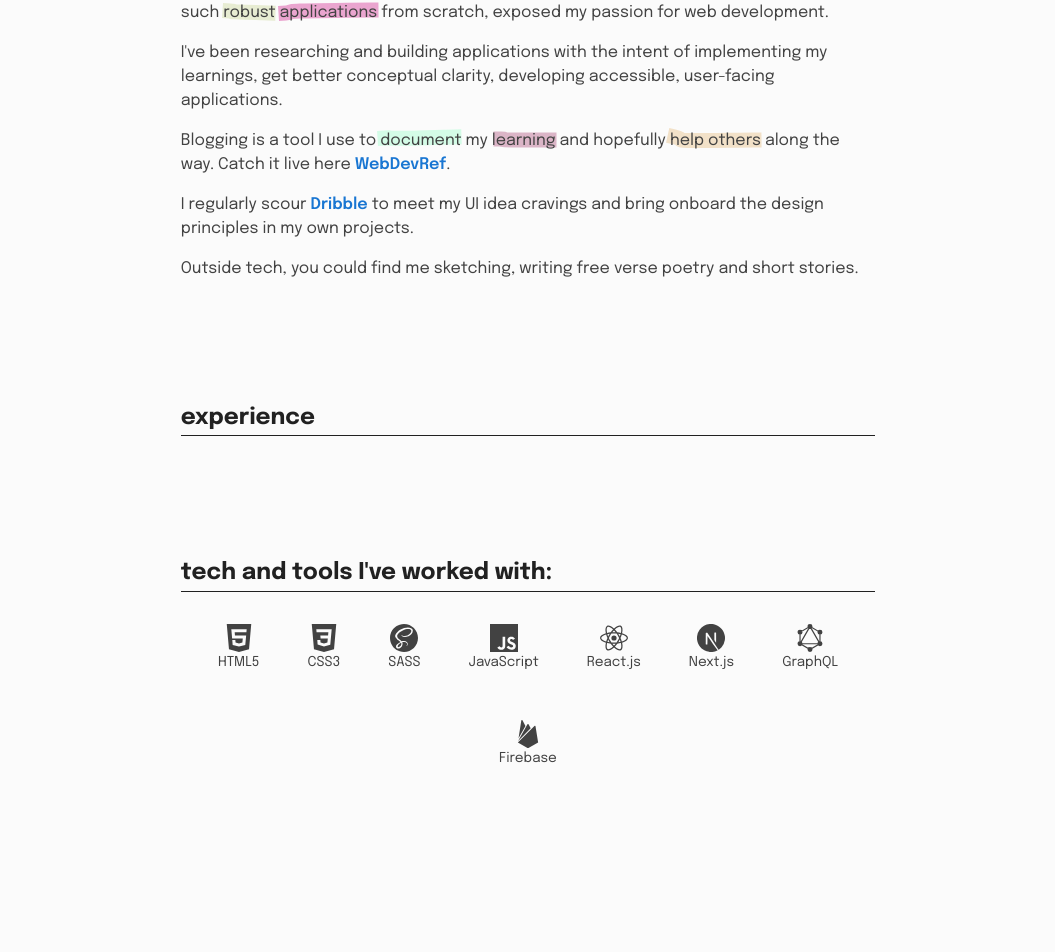
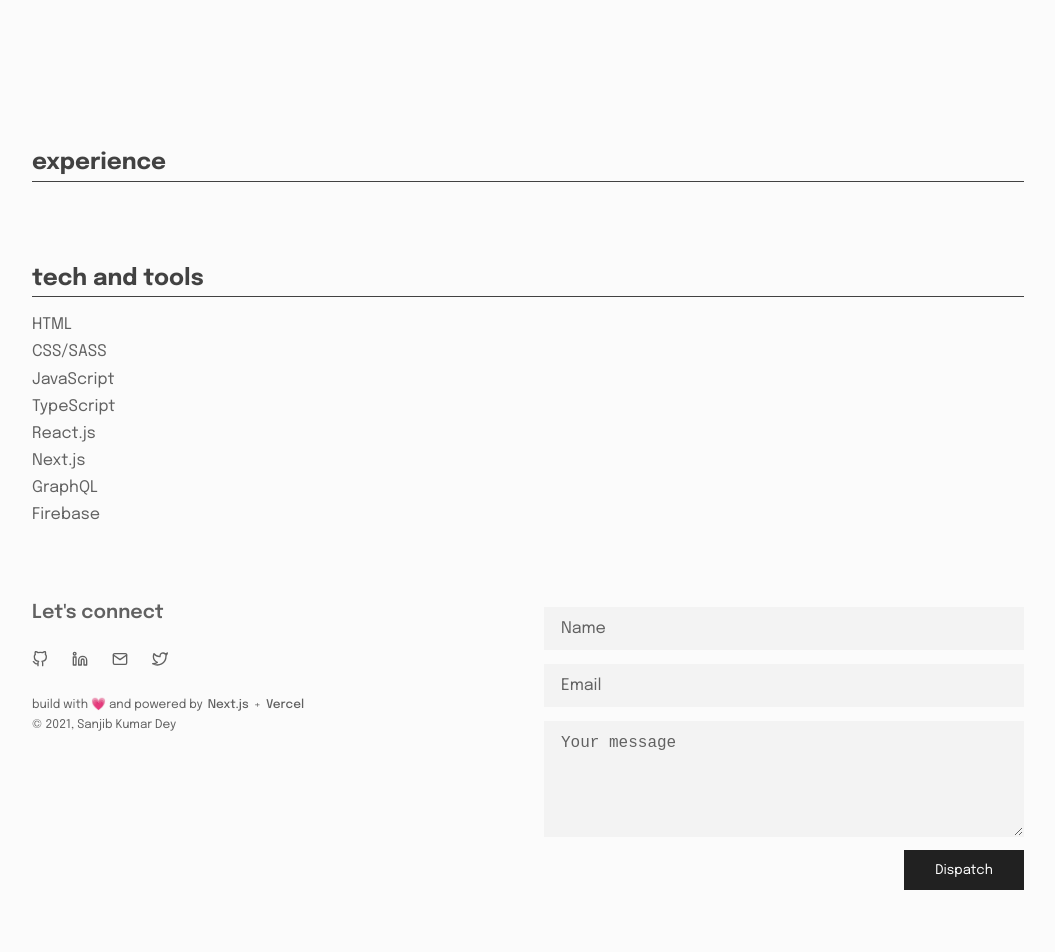
Before and after one commit to sanjibdey104/portfolio-v1, a Next.js app: page / in a window 1280 px wide. Shown: the part 718-1670 px from the top of the page, without its empty margins (112-1167 px from the left). Built offline with nearby package versions, Linux system fonts and the light colour scheme.

Commit message:
update: UI section layout

```diff
--- a/components/custom/ContactForm.js
+++ b/components/custom/ContactForm.js
@@ -3,43 +3,40 @@ import useForm from "../../hooks/useForm";
 import ToastMessage from "../ToastMessage";
 
 const StyledContactForm = styled.form`
-  width: 20rem;
-  height: fit-content;
-  box-shadow: var(--box-shadow);
-  border-radius: 0.5rem;
-  padding: 1rem;
-
   display: flex;
   flex-direction: column;
-  justify-content: center;
   gap: 0.85rem;
-
-  label {
-    font-size: 0.85rem;
-  }
 
   input,
   textarea {
-    font-family: var(--font-secondary);
+    padding: 12px 16px;
+    border: 1px solid #f3f3f3;
+
     font-size: 1rem;
-    padding: 0.3rem 0.5rem;
-    border: 1px solid var(--fg-lightest);
-    border-radius: 0.5rem;
+    background-color: #f3f3f3;
 
     &::placeholder {
-      color: var(--fg-lightest);
+      color: var(--fg-lighter);
+    }
+
+    &:hover,
+    &:focus,
+    &:focus-within,
+    &:focus-visible {
+      border: 1px solid var(--fg-lighter);
+      outline: 1px solid var(--fg-lighter);
     }
   }
 
-  #dispatch-btn {
-    width: 5rem;
-    margin: 0 auto;
-    border-radius: 0.5rem;
-    box-shadow: var(--box-shadow);
-    background-color: var(--accent-color-secondary);
+  .submit-button {
+    margin-left: auto;
+    width: 120px;
+    height: 40px;
+    color: #fff;
+    background-color: var(--fg-bold);
 
     &:hover {
-      box-shadow: var(--hover-box-shadow);
+      color: var(--fg-lightest);
     }
   }
 
@@ -71,50 +68,50 @@ const ContactForm = (props) => {
   return (
     <div>
       <StyledContactForm onSubmit={handleFormSubmit} noValidate {...props}>
-        <label htmlFor="name">Name: </label>
         <input
           type="text"
           id="name"
           name="name"
-          placeholder="Bond, James Bond"
+          placeholder="Name"
           value={formData.name}
           onChange={handleInput}
           aria-label="name"
         />
         {renderErrorMsg("name")}
-        <label htmlFor="email">Email: </label>
+
         <input
           type="text"
           id="email"
           name="email"
-          placeholder="bond007@mi6.com"
+          placeholder="Email"
           value={formData.email}
           onChange={handleInput}
           aria-label="email"
         />
         {renderErrorMsg("email")}
-        <label htmlFor="message">Message: </label>
+
         <textarea
           name="message"
           id="message"
           cols="30"
           rows="5"
-          placeholder="Can I have one Vesper Martini, please? Shaken, not stirred."
-          name="message"
+          placeholder="Your message"
           value={formData.message}
           onChange={handleInput}
           aria-label="message"
         ></textarea>
         {renderErrorMsg("message")}
+
         <button
           type="submit"
-          id="dispatch-btn"
+          className="submit-button"
           disabled={serverState.submitting}
           aria-label="form submit button"
         >
           Dispatch
         </button>
       </StyledContactForm>
+
       {serverState.status && <ToastMessage serverState={serverState} />}
     </div>
   );
--- a/components/layout/Footer.js
+++ b/components/layout/Footer.js
@@ -1,37 +1,63 @@
 import { FiGithub, FiLinkedin, FiTwitter, FiMail } from "react-icons/fi";
 import styled from "styled-components";
+import ContactForm from "../custom/ContactForm";
 
 const StyledFooter = styled.footer`
-  margin-top: 2rem;
+  display: flex;
+  justify-content: space-between;
+  gap: 2rem;
+  padding: 5rem 0 2rem 0;
+
+  & > section {
+    flex: 1;
+  }
+
+  .left {
     display: flex;
     flex-direction: column;
-  justify-content: center;
-  align-items: center;
-  gap: 0.3rem;
-  font-size: 0.65rem;
-  color: var(--fg-light);
+    gap: 2rem;
+
+    font-size: 0.75rem;
+    line-height: 0.75rem;
+    color: var(--fg-lighter);
+
+    .work-together-header {
+      font-size: 1.2rem;
+      font-weight: 600;
+    }
+  }
 
   .contact-links {
     display: flex;
-    gap: 2rem;
     align-items: center;
-    margin-bottom: 0.75rem;
-    color: var(--accent-color-primary);
+    gap: 1.5rem;
 
     a {
-      font-size: 1.2rem;
+      font-size: 1rem;
+
       &:hover {
-        color: var(--fg-bold);
+        color: var(--fg-light);
       }
     }
   }
 
-  #attributions {
+  .attribution {
+    display: flex;
+    flex-direction: column;
+    gap: 0.5rem;
+
+    .tech-behind {
+      display: flex;
+      gap: 5px;
+
       a {
-      color: var(--accent-color-primary);
         font-weight: 500;
+        color: var(--fg-lighter);
+
         &:hover {
-        color: var(--fg-bold);
+          color: var(--fg-light);
+          text-decoration: underline;
+        }
       }
     }
   }
@@ -40,6 +66,9 @@ const StyledFooter = styled.footer`
 function Footer() {
   return (
     <StyledFooter>
+      <section className="left">
+        <h3 className="work-together-header">Let's connect</h3>
+
         <ul className="contact-links">
           <li>
             <a
@@ -82,21 +111,26 @@ function Footer() {
             </a>
           </li>
         </ul>
-      <p>&copy; 2021, Sanjib Kumar Dey</p>
+
+        <div className="attribution">
+          <div className="tech-behind">
             <p>build with 💗 and powered by</p>
-      <p id="attributions">
             <a href="https://nextjs.org/" target="_blank" rel="noreferrer">
               Next.js
-        </a>
-        ,{" "}
-        <a href="https://graphcms.com/" target="_blank" rel="noreferrer">
-          GraphCMS
-        </a>
-        ,{" "}
+            </a>{" "}
+            +{" "}
             <a href="https://vercel.com/" target="_blank" rel="noreferrer">
               Vercel
             </a>
-      </p>
+          </div>
+
+          <p>&copy; 2021, Sanjib Kumar Dey</p>
+        </div>
+      </section>
+
+      <section className="right">
+        <ContactForm />
+      </section>
     </StyledFooter>
   );
 }
--- a/pages/index.js
+++ b/pages/index.js
@@ -9,44 +9,44 @@ import TechStack from "../components/TechStack";
 const Homepage = styled.main`
   display: flex;
   flex-direction: column;
-  gap: 7.5rem;
-  margin-bottom: 5rem;
-
-  h2 {
-    font-size: clamp(1.3rem, 1.8vw, 1.5rem);
-    color: var(--fg-bold);
-    border-bottom: 1px solid;
-  }
 
   p,
   ul {
     font-size: 1rem;
-    /* font-family: var(--font-secondary); */
-    color: ${({ theme }) => theme.fgLight};
+    margin: 0;
+    padding: 0;
   }
 
-  .about-me,
-  .experience,
-  .technologies {
-    width: 70%;
-    margin: 0 auto;
+  .section-title {
+    font-size: clamp(1.3rem, 1.8vw, 1.5rem);
+    border-bottom: 1px solid;
+  }
+
+  .about-section {
     display: flex;
     flex-direction: column;
-    gap: 2rem;
+    gap: 5rem;
 
-    @media (max-width: 600px) {
-      width: 100%;
+    section {
+      display: flex;
+      flex-direction: column;
+      gap: 1rem;
     }
   }
 
-  .about-me div {
-    display: flex;
-    flex-direction: column;
-    gap: 1rem;
+  .tech-and-tools-section {
+    .tech-and-tools-list {
+      display: flex;
+      flex-direction: column;
+      gap: 0.2rem;
 
-    a {
-      color: var(--accent-color-primary);
-      font-weight: 600;
+      li {
+        color: var(--fg-lighter);
+
+        &:hover {
+          color: var(--fg-light);
+        }
+      }
     }
   }
 
@@ -76,21 +76,11 @@ const Homepage = styled.main`
 `;
 
 const Intro = styled.section`
-  margin: 0 auto;
+  height: 100vh;
   display: flex;
   flex-direction: column;
-  align-items: flex-start;
+  justify-content: center;
   gap: 1.5rem;
-
-  h2 {
-    font-size: clamp(1.85rem, 3.75vw, 3.75rem);
-    border: 0;
-  }
-
-  p {
-    margin: 0;
-    font-size: 1.1rem;
-  }
 
   .hero-text {
     font-size: clamp(4.5rem, 16vw, 6.5rem);
@@ -116,12 +106,6 @@ const Intro = styled.section`
   }
 
   .cta {
-    display: flex;
-    align-items: center;
-    justify-content: center;
-    flex-wrap: wrap;
-    gap: 2rem;
-
     a {
       display: flex;
       align-items: center;
@@ -168,70 +152,30 @@ const Home = () => {
           <a href="Resume_Sanjib_Kumar_Dey.pdf" download>
             <span>Download resume</span> <FiDownload />
           </a>
-
-          {/* <a
-            href="https://www.linkedin.com/in/sanjib-kumar-dey-359984130/"
-            rel="noreferrer"
-            target="_blank"
-          >
-            <span>Connect on</span> <SiLinkedin />
-          </a> */}
         </div>
       </Intro>
 
-      <section className="about-me">
-        <h2>About me: </h2>
+      <div className="about-section">
+        <section className="experience">
+          <h2 className="section-title">experience</h2>
+          {/* <Work works={works} />/ */}
+        </section>
 
-        <div>
-          <p>
-            <HighlightedText>A knack for visual design</HighlightedText>,
-            exposure to plethora of web applications, and eventually finding out
-            that tech and tools like HTML, CSS, JS would allow me visually shape
-            and <HighlightedText>build</HighlightedText> such{" "}
-            <HighlightedText>robust</HighlightedText>{" "}
-            <HighlightedText>applications</HighlightedText> from scratch,
-            exposed my passion for web development.
-          </p>
-          <p>
-            I've been researching and building applications with the intent of
-            implementing my learnings, get better conceptual clarity, developing
-            accessible, user-facing applications.
-          </p>
-          <p>
-            Blogging is a tool I use to{" "}
-            <HighlightedText>document</HighlightedText> my{" "}
-            <HighlightedText>learning</HighlightedText> and hopefully{" "}
-            <HighlightedText>help others</HighlightedText> along the way. Catch
-            it live here{" "}
-            <a href="https://webdevref.vercel.app/" target="_blank">
-              WebDevRef
-            </a>
-            .
-          </p>
-          <p>
-            I regularly scour{" "}
-            <a href="https://dribbble.com/" target="_blank">
-              Dribble
-            </a>{" "}
-            to meet my UI idea cravings and bring onboard the design principles
-            in my own projects.
-          </p>
-          <p>
-            Outside tech, you could find me sketching, writing free verse poetry
-            and short stories.
-          </p>
-        </div>
-      </section>
+        <section className="tech-and-tools-section">
+          <h2 className="section-title">tech and tools</h2>
 
-      <section className="experience">
-        <h2>experience</h2>
-        {/* <Work works={works} />/ */}
-      </section>
-
-      <section className="technologies">
-        <h2>tech and tools I've worked with:</h2>
-        <TechStack />
-      </section>
+          <ul className="tech-and-tools-list">
+            <li>HTML</li>
+            <li>CSS/SASS</li>
+            <li>JavaScript</li>
+            <li>TypeScript</li>
+            <li>React.js</li>
+            <li>Next.js</li>
+            <li>GraphQL</li>
+            <li>Firebase</li>
+          </ul>
+        </section>
+      </div>
     </Homepage>
   );
 };
--- a/styles/globalStyles.js
+++ b/styles/globalStyles.js
@@ -82,7 +82,7 @@ const GlobalStyles = createGlobalStyle`
         display: flex;
         flex-direction: column;
         justify-content: space-between;
-        gap: 8rem;
+        /* gap: 5rem; */
 
         @media (max-width: 768px) {
             width: 100%;
```
Lines whose indentation alone changed are shown as unchanged.
